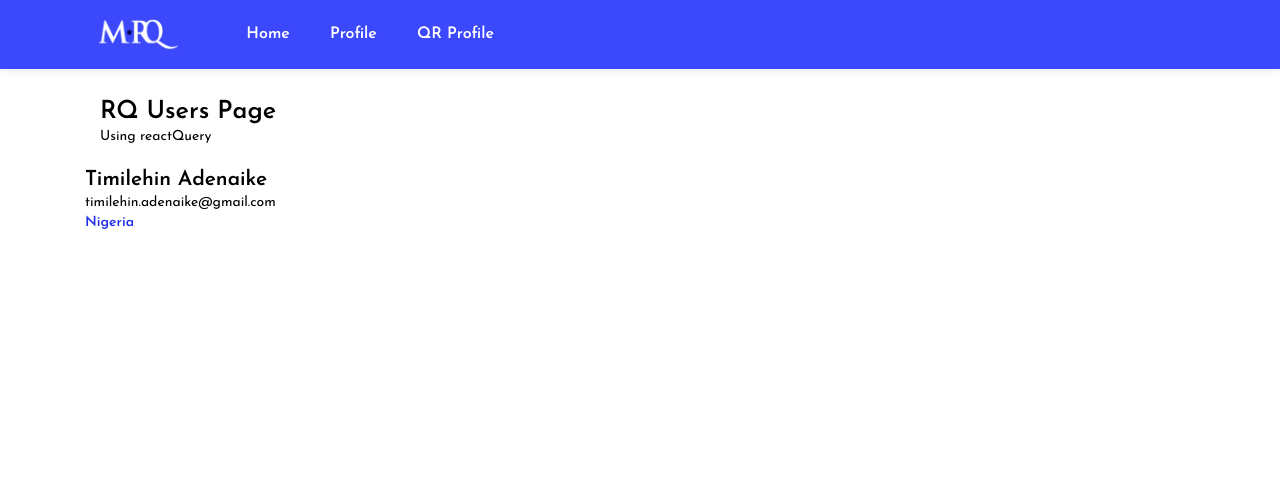
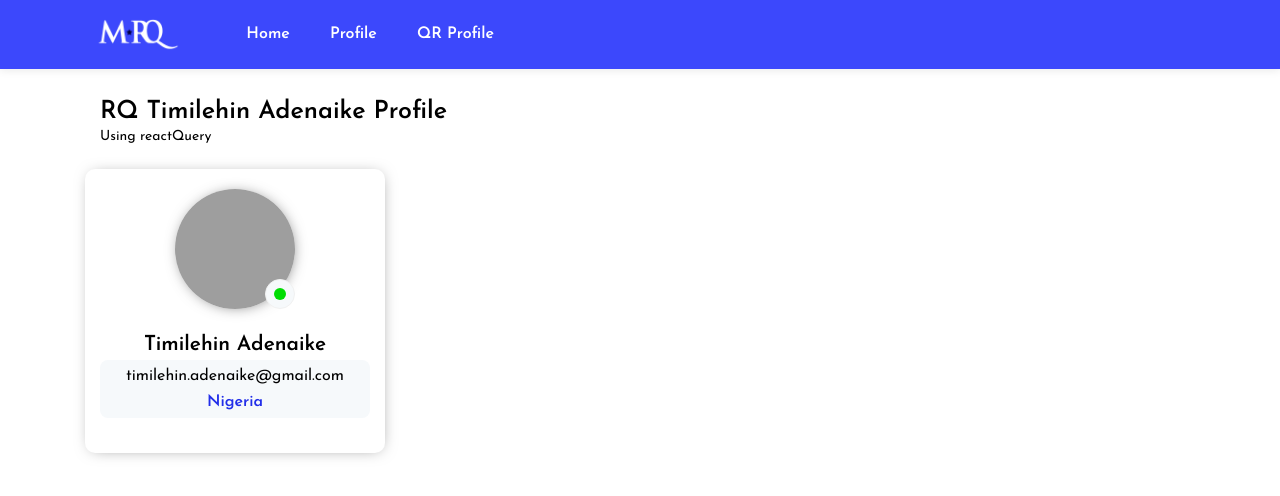
Before and after one commit to Tnaike/mrq-app, a React (Create React App) app: page /rq-user-profile/1 in a window 1280 px wide. Shown: the top 496 px of the page. Built offline with nearby package versions, Linux system fonts and the light colour scheme; data requests are answered from the project's data file; grey boxes are pictures that could not be loaded.

Commit message:
user profile card layout

```diff
--- a/src/components/RQUserProfile.js
+++ b/src/components/RQUserProfile.js
@@ -3,6 +3,10 @@ import { useParams } from 'react-router-dom';
 import { useUserData } from '../hooks/useUserData';
 import Nav from './Nav';
 import Loader from './Loader';
+import { getStatus } from '../utils';
+import getProfileImage from '../utils/getProfileImage';
+import defaultImage from '../assets/user.png';
+import '../styles/index.css';
 
 const RQUserProfile = () => {
   const { userId } = useParams();
@@ -22,8 +26,25 @@ const RQUserProfile = () => {
           )}
           <div className='container'>
             <div className='page-header'>
-              <h3 className='mb-1'>RQ Users Page</h3>
+              <h3 className='mb-1'>RQ {user?.data?.name || 'User'} Profile</h3>
               <p>Using reactQuery</p>
+            </div>
+            <section>
+              <div className='cards'>
+                <div className='card-img'>
+                  <img
+                    src={user?.data.profileImage || defaultImage}
+                    alt={user.data.name}
+                    onError={(e) => {
+                      e.target.src = defaultImage;
+                    }}
+                  />
+                  <div className='user-Status'>
+                    <span
+                      className={getStatus(user?.data?.status)}
+                      title={user?.data.status}
+                    ></span>
+                  </div>
                 </div>
                 <div className='card-details mt-2'>
                   <h3 className='userName'>{user.data.name}</h3>
@@ -34,6 +55,8 @@ const RQUserProfile = () => {
                   </div>
                 </div>
               </div>
+            </section>
+          </div>
         </>
       )}
     </>
```
Lines whose indentation alone changed are shown as unchanged.
